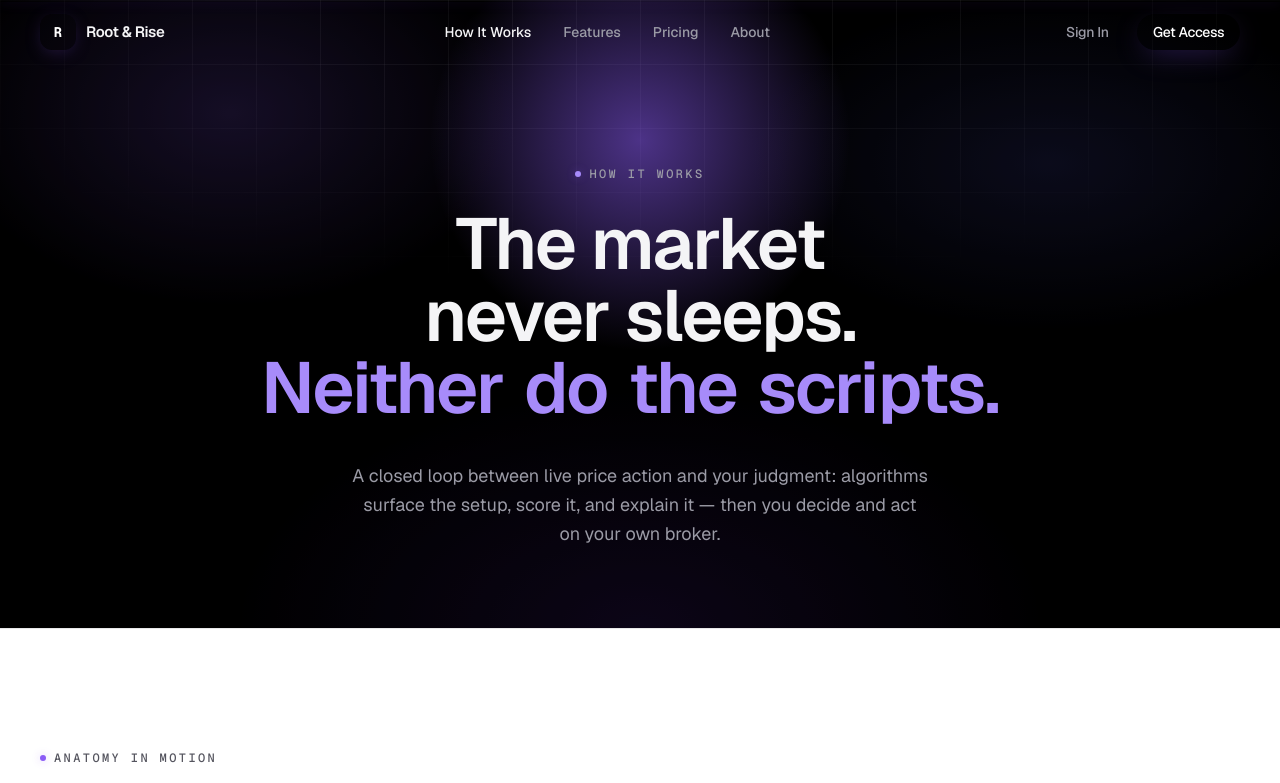
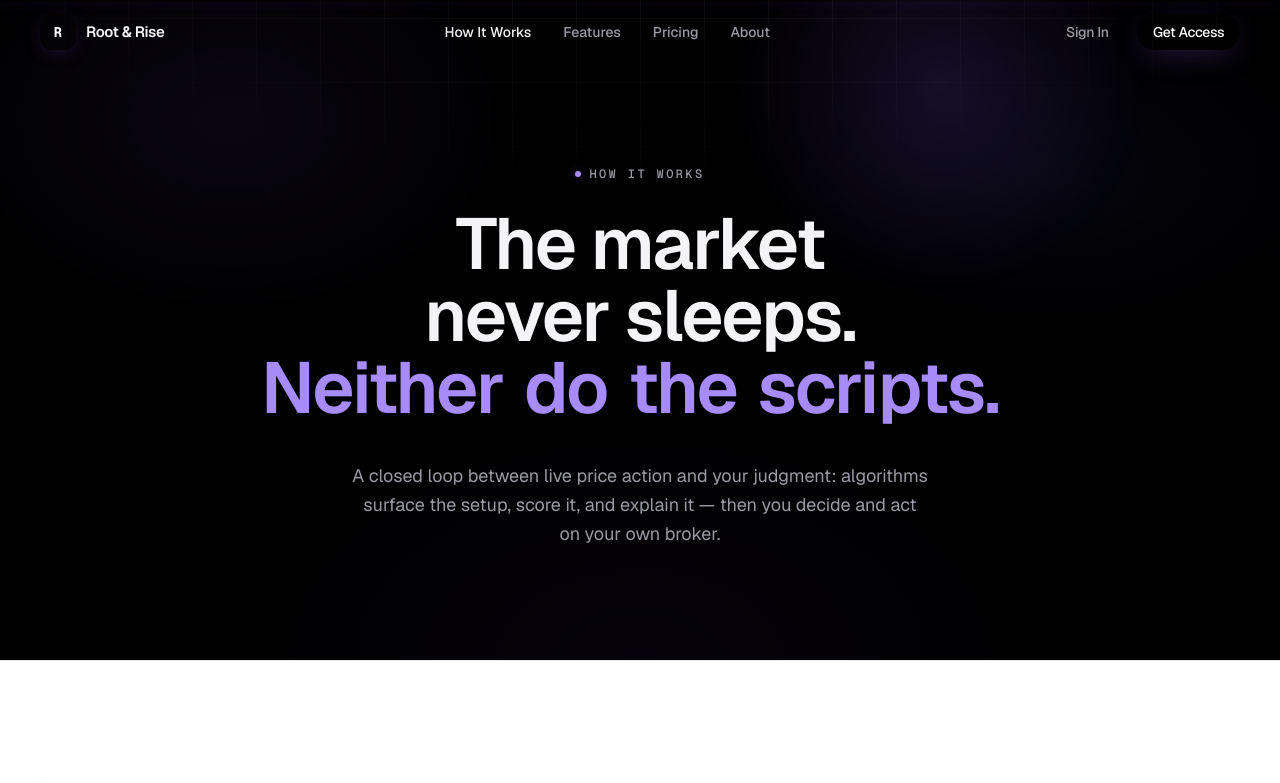
Before and after one commit to TaylorURL/rootriseholdings-com, a React (Vite) app: page /how-it-works in a window 1280 px wide. Shown: the top 783 px of the page. Built offline with nearby package versions, Linux system fonts and the light colour scheme.

Commit message:
sunday: Edit src/pages/marketing/HowItWorksPage.jsx

```diff
--- a/src/pages/marketing/HowItWorksPage.jsx
+++ b/src/pages/marketing/HowItWorksPage.jsx
@@ -8,24 +8,15 @@ import ClosingCta from '../../components/marketing/ClosingCta'
 import LivePairChart from '../../components/ui/LivePairChart'
 import HowSignalAnatomy from '../../components/marketing/HowSignalAnatomy'
 import SignalFormsSequence from '../../components/marketing/SignalFormsSequence'
+import MarketingHero from '../../components/marketing/MarketingHero'
 import TextReveal from '../../components/motion/TextReveal'
 
 /** Deep dive on the scripts → signal → decision loop. */
 export default function HowItWorksPage() {
   return (
     <>
-      {/* Hero */}
-      <section
-        data-theme="dark"
-        className="relative overflow-hidden bg-bg pt-32 text-text sm:pt-40"
-      >
-        <div className="pointer-events-none absolute inset-0 bg-grid bg-grid-fade opacity-60" aria-hidden="true" />
-        <div className="bg-mesh pointer-events-none absolute inset-0 opacity-70" aria-hidden="true" />
-        <div
-          className="accent-glow-strong pointer-events-none absolute -top-40 left-1/2 h-[600px] w-[600px] -translate-x-1/2"
-          aria-hidden="true"
-        />
-        <Container className="relative pb-20 text-center">
+      <MarketingHero>
+        <Container className="relative pb-24 text-center sm:pb-28">
           <Reveal className="mx-auto max-w-3xl">
             <Eyebrow className="justify-center">How It Works</Eyebrow>
             <h1 className="mt-6 text-balance text-5xl font-semibold leading-[1.04] tracking-tight text-text sm:text-6xl lg:text-7xl">
@@ -39,7 +30,7 @@ export default function HowItWorksPage() {
             </p>
           </Reveal>
         </Container>
-      </section>
+      </MarketingHero>
 
       {/* Signature: scroll-scrubbed signal-forming sequence */}
       <SignalFormsSequence tone="light" />
```
